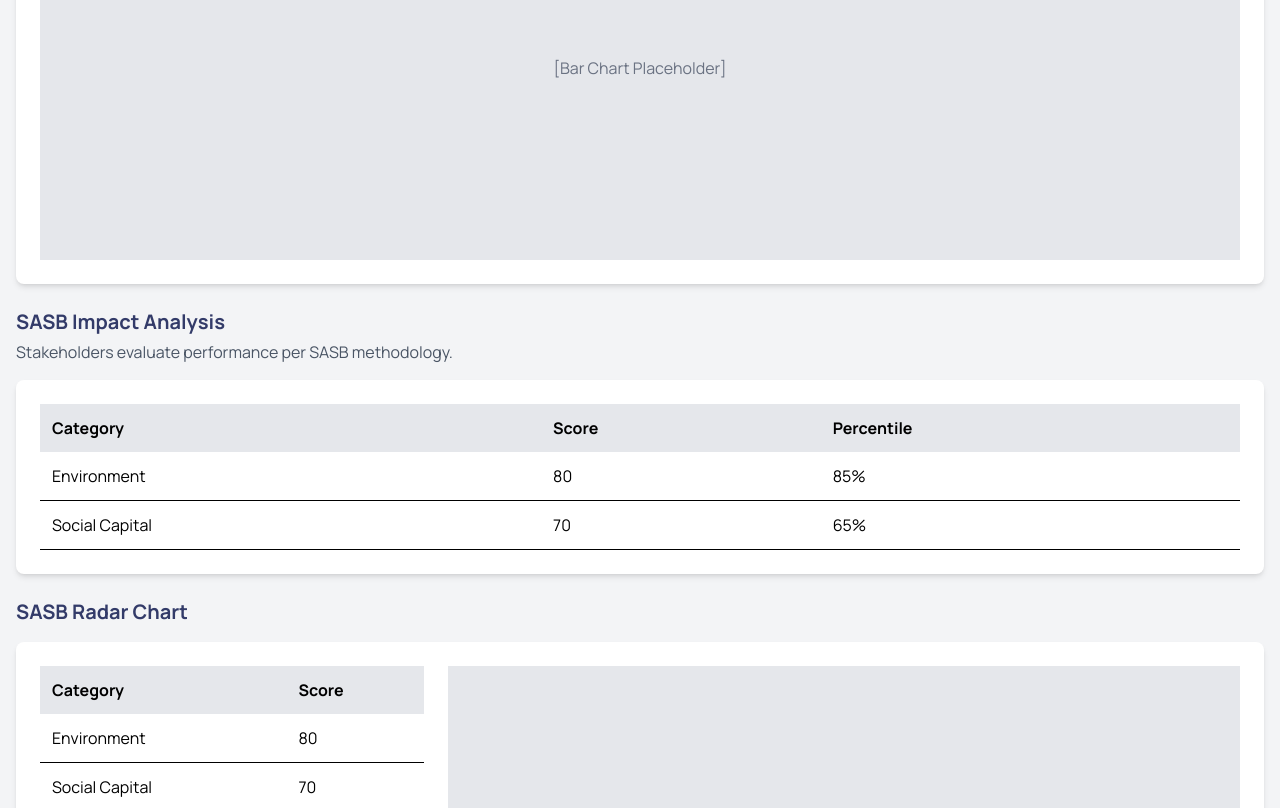
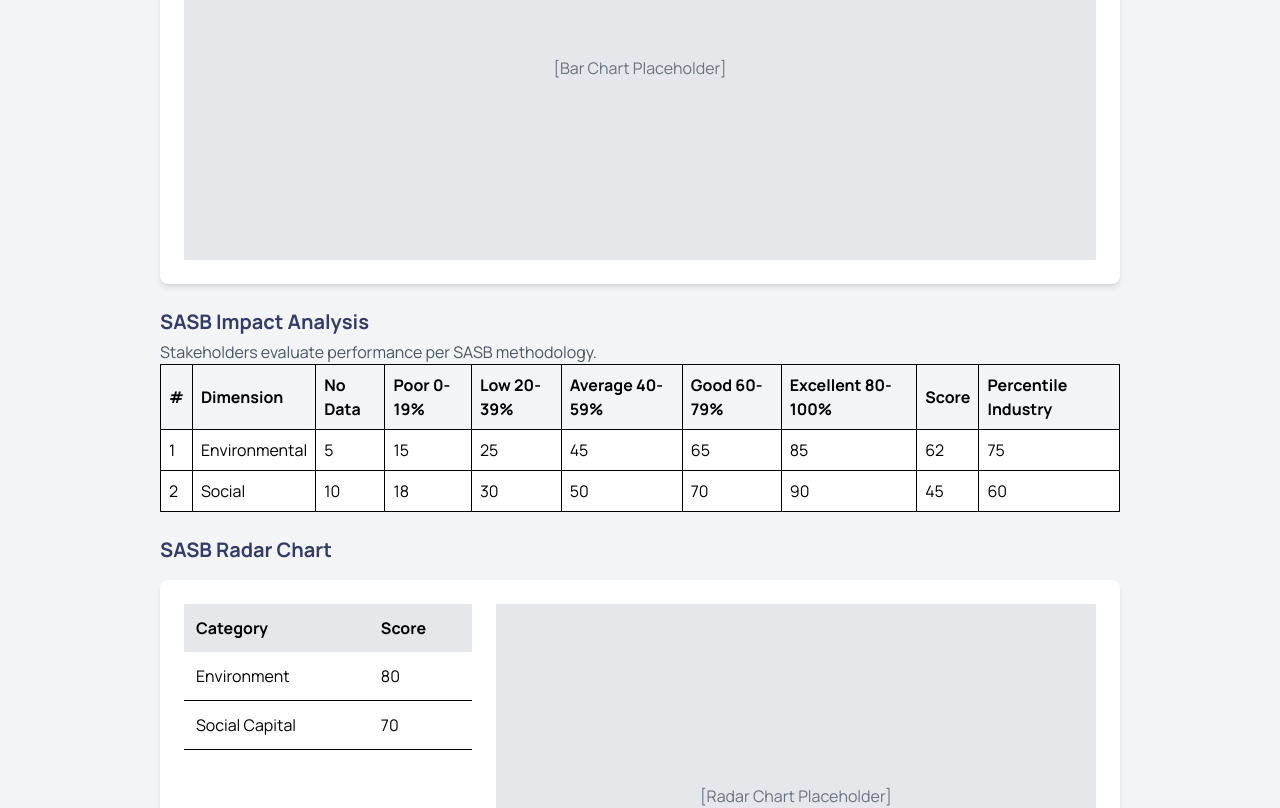
Before and after one commit to SSIndex/MonitorPOC, a Next.js app in the folder monitor/: page /general in a window 1280 px wide. Shown: the part 778-1586 px from the top of the page. Built offline with nearby package versions, Linux system fonts and the light colour scheme.

Commit message:
feat(table): ADD table mockup component

```diff
--- /dev/null
+++ b/monitor/src/_components/usertable.tsx
@@ -0,0 +1,204 @@
+'use client';
+
+import React from 'react';
+import { useReactTable, getCoreRowModel, getExpandedRowModel } from '@tanstack/react-table';
+
+// Sample data for the parent table (ESG Dimensions)
+const dimensionData = [
+  {
+    id: 1,
+    dimension: 'Environmental',
+    noData: 5,
+    poor: 15,
+    low: 25,
+    average: 45,
+    good: 65,
+    excellent: 85,
+    score: 62,
+    percentile: 75,
+    orders: [
+      { orderId: 'O1', item: 'Laptop', price: 1200 },
+      { orderId: 'O2', item: 'Mouse', price: 25 },
+    ],
+  },
+  {
+    id: 2,
+    dimension: 'Social',
+    noData: 10,
+    poor: 18,
+    low: 30,
+    average: 50,
+    good: 70,
+    excellent: 90,
+    score: 45,
+    percentile: 60,
+    orders: [
+      { orderId: 'O3', item: 'Monitor', price: 300 },
+    ],
+  },
+];
+
+// Columns for the parent table
+const dimensionColumns = [
+  { header: '#', accessorKey: 'id' },
+  { header: 'Dimension', accessorKey: 'dimension' },
+  {
+    header: 'No Data',
+    accessorKey: 'noData',
+    cell: ({ getValue }) => (
+      <div style={{ display: 'flex', alignItems: 'center', gap: '8px' }}>
+        <div style={{ width: '20px', height: '20px', background: '#ccc' }}></div>
+        {getValue()}%
+      </div>
+    ),
+  },
+  {
+    header: 'Poor 0-19%',
+    accessorKey: 'poor',
+    cell: ({ getValue }) => (
+      <div style={{ display: 'flex', alignItems: 'center', gap: '8px' }}>
+        <div style={{ width: '20px', height: '20px', background: '#ff4d4f' }}></div>
+        {getValue()}%
+      </div>
+    ),
+  },
+  {
+    header: 'Low 20-39%',
+    accessorKey: 'low',
+    cell: ({ getValue }) => (
+      <div style={{ display: 'flex', alignItems: 'center', gap: '8px' }}>
+        <div style={{ width: '20px', height: '20px', background: '#ffbb33' }}></div>
+        {getValue()}%
+      </div>
+    ),
+  },
+  {
+    header: 'Average 40-59%',
+    accessorKey: 'average',
+    cell: ({ getValue }) => (
+      <div style={{ display: 'flex', alignItems: 'center', gap: '8px' }}>
+        <div style={{ width: '20px', height: '20px', background: '#ffeb3b' }}></div>
+        {getValue()}%
+      </div>
+    ),
+  },
+  {
+    header: 'Good 60-79%',
+    accessorKey: 'good',
+    cell: ({ getValue }) => (
+      <div style={{ display: 'flex', alignItems: 'center', gap: '8px' }}>
+        <div style={{ width: '20px', height: '20px', background: '#4caf50' }}></div>
+        {getValue()}%
+      </div>
+    ),
+  },
+  {
+    header: 'Excellent 80-100%',
+    accessorKey: 'excellent',
+    cell: ({ getValue }) => (
+      <div style={{ display: 'flex', alignItems: 'center', gap: '8px' }}>
+        <div style={{ width: '20px', height: '20px', background: '#2196f3' }}></div>
+        {getValue()}%
+      </div>
+    ),
+  },
+  { header: 'Score', accessorKey: 'score' },
+  { header: 'Percentile Industry', accessorKey: 'percentile' },
+];
+
+// Main component with parent table
+export function UserTable() {
+  const table = useReactTable({
+    data: dimensionData,
+    columns: dimensionColumns,
+    getCoreRowModel: getCoreRowModel(),
+    getExpandedRowModel: getExpandedRowModel(),
+    getRowCanExpand: () => true, // All rows can expand
+  });
+
+  return (
+    <div>
+      <table style={{ borderCollapse: 'collapse', width: '100%' }}>
+        <thead>
+          {table.getHeaderGroups().map(headerGroup => (
+            <tr key={headerGroup.id}>
+              {headerGroup.headers.map(header => (
+                <th key={header.id} style={{ border: '1px solid black', padding: '8px', textAlign: 'left' }}>
+                  {header.isPlaceholder ? null : header.column.columnDef.header}
+                </th>
+              ))}
+            </tr>
+          ))}
+        </thead>
+        <tbody>
+          {table.getRowModel().rows.map(row => (
+            <React.Fragment key={row.id}>
+              <tr
+                onClick={row.getToggleExpandedHandler()}
+                style={{ cursor: 'pointer', background: row.getIsExpanded() ? '#f0f0f0' : 'white' }}
+              >
+                {row.getVisibleCells().map(cell => (
+                  <td key={cell.id} style={{ border: '1px solid black', padding: '8px' }}>
+                    {/* {cell.column.columnDef.cell ? cell.renderCell() : cell.getValue()} */}
+                    {cell.column.columnDef.cell ? cell.getValue() : cell.getValue()}
+                  </td>
+                ))}
+              </tr>
+              {row.getIsExpanded() && (
+                <tr>
+                  <td colSpan={row.getVisibleCells().length} style={{ padding: '0' }}>
+                    <NestedOrderTable orders={row.original.orders} />
+                  </td>
+                </tr>
+              )}
+            </React.Fragment>
+          ))}
+        </tbody>
+      </table>
+    </div>
+  );
+}
+
+// Nested table component for orders (unchanged)
+function NestedOrderTable({ orders }) {
+  const orderColumns = [
+    { header: 'Order ID', accessorKey: 'orderId' },
+    { header: 'Item', accessorKey: 'item' },
+    { header: 'Price ($)', accessorKey: 'price' },
+  ];
+
+  const table = useReactTable({
+    data: orders,
+    columns: orderColumns,
+    getCoreRowModel: getCoreRowModel(),
+  });
+
+  return (
+    <div style={{ padding: '10px', background: '#f9f9f9' }}>
+      <table style={{ borderCollapse: 'collapse', width: '100%' }}>
+        <thead>
+          {table.getHeaderGroups().map(headerGroup => (
+            <tr key={headerGroup.id}>
+              {headerGroup.headers.map(header => (
+                <th key={header.id} style={{ border: '1px solid gray', padding: '6px', background: '#ddd' }}>
+                  {header.isPlaceholder ? null : header.column.columnDef.header}
+                </th>
+              ))}
+            </tr>
+          ))}
+        </thead>
+        <tbody>
+          {table.getRowModel().rows.map(row => (
+            <tr key={row.id}>
+              {row.getVisibleCells().map(cell => (
+                <td key={cell.id} style={{ border: '1px solid gray', padding: '6px' }}>
+                  {cell.getValue()}
+                </td>
+              ))}
+            </tr>
+          ))}
+        </tbody>
+      </table>
+    </div>
+  );
+}
--- a/monitor/src/app/general/page.tsx
+++ b/monitor/src/app/general/page.tsx
@@ -3,6 +3,7 @@ import Link from 'next/link';
 import DatePickerYearly from '@/_components/datepicker';
 import Navbar from '@/_components/navbar';
 import GaugeChart from '@/_components/gauge_chart';
+import { UserTable } from '@/_components/usertable'
 
 
 // Main General Analysis Page
@@ -48,7 +49,7 @@ export default function GeneralAnalysis() {
       <Navbar />
 
       {/* Main Content */}
-      <main className="container mx-auto px-4 py-6">
+      <main className="container mx-auto px-40 py-6">
         {/* Company Card Section */}
         <section className="pt-6">
           <div className="bg-ssindex-card-blue rounded-lg shadow-md p-6 flex items-center space-x-6">
@@ -115,7 +116,7 @@ export default function GeneralAnalysis() {
           <p className="text-gray-600 mt-1">
             Stakeholders evaluate performance per SASB methodology.
           </p>
-          <div className="mt-4 bg-white rounded-lg shadow-md p-6">
+          {/* <div className="mt-4 bg-white rounded-lg shadow-md p-6">
             <table className="w-full text-left">
               <thead>
                 <tr className="bg-gray-200">
@@ -134,7 +135,8 @@ export default function GeneralAnalysis() {
                 ))}
               </tbody>
             </table>
-          </div>
+          </div> */}
+          <UserTable />
         </section>
 
         {/* SASB Radar Chart Section */}
```
